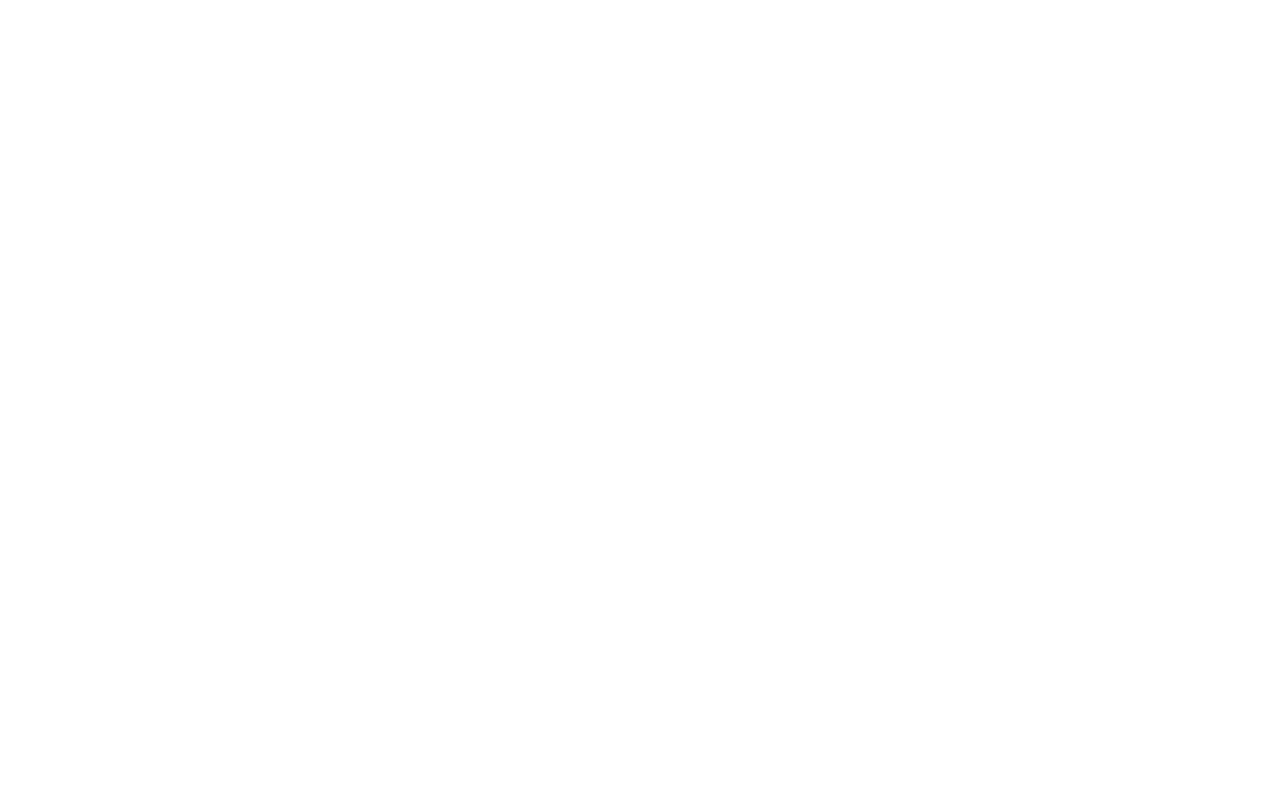
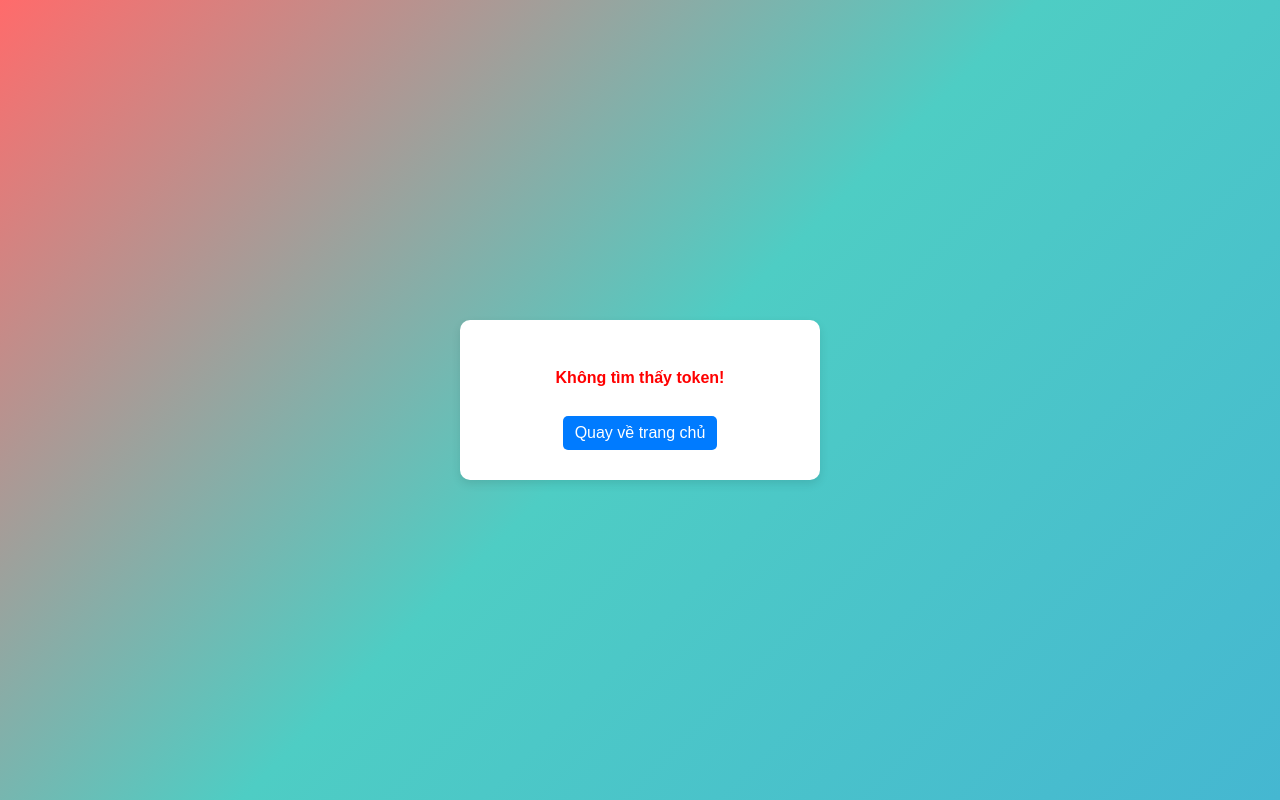
Before and after one commit to NguyenMinhToan003/CHAT_LOGINX, a React (Vite) app: page /login in a window 1280 px wide. Before the commit this address had no page. Built offline with nearby package versions, Linux system fonts and the light colour scheme.

Commit message:
change-login

```diff
--- a/src/User/User.jsx
+++ b/src/User/User.jsx
@@ -7,18 +7,12 @@ import { useSocket } from '../provider/SocketProvider'
 
 const User = () => {
   const { onlineUsers, handleCallVideo } = useSocket()
-  const id = JSON.parse(localStorage.getItem('user'))._id
-  const [user, setUser] = useState(null)
+  const user = JSON.parse(localStorage.getItem('user'))
   const [allUser, setAllUser] = useState([])
 
   const fetchUser = async () => {
-    const response = await getDataUser(id)
-    if (!response) {
-      window.location.href = '/'
-    }
     const allUserData = await getAllUser()
     setAllUser(allUserData)
-    setUser(response)
   }
 
   useEffect(() => {
@@ -52,7 +46,7 @@ const User = () => {
         <div className='button-group'>
           <div>
             <h4 className='title'>{user?.name || 'User'}</h4>
-            <p className='subtitle'>User ID: {id}</p>
+            <p className='subtitle'>User ID: {user._id}</p>
           </div>
           <img src={user?.picture} alt='avatar' className='avatar' />
           <a href='/roomchats' className='chat-button'>
@@ -73,7 +67,7 @@ const User = () => {
           <ul className='user-list'>
             {onlineUsers.map(
               (onlineUser, index) =>
-                onlineUser.userId !== id && (
+                onlineUser.userId !== user._id && (
                   <li
                     key={index}
                     className='user-item'
--- a/src/api.js
+++ b/src/api.js
@@ -1,10 +1,12 @@
 import axios from 'axios';
 
-const host = `${import.meta.env.VITE_SERVER_HOST}/api`;
+const axiosInstance = axios.create({
+	baseURL: `${import.meta.env.VITE_SERVER_HOST}/api`,
+});
 
 //////////! room
 export const createRoomChat = async (type,name,avartar = null,admins,member) => {
-	const response = await axios.post(`${host}/roomchat/create`, {
+	const response = await axiosInstance.post(`/roomchat/create`, {
 		type: type,
 		name: name,
 		avartar: avartar,
@@ -15,18 +17,18 @@ export const createRoomChat = async (type,name,avartar = null,admins,member) =>
 }
 
 export const getRoomChat = async (id) => {
-	const response = await axios.get(`${host}/roomchat/getRoom?roomId=${id}`)
+	const response = await axiosInstance.get(`/roomchat/getRoom?roomId=${id}`)
 	return response?.data;
 }
 export const getAllMessage = async (roomId,userId) => {
-	const response = await axios.post(`${host}/message/all`, {
+	const response = await axiosInstance.post(`/message/all`, {
 		roomId: roomId,
 		userId: userId
 	})
 	return response?.data;
 }
 export const createMessage = async (roomId, userId, message) => {
-	const response = await axios.post(`${host}/message/create`, {
+	const response = await axiosInstance.post(`/message/create`, {
 		roomId: roomId,
 		sender: userId,
 		content: message
@@ -34,16 +36,16 @@ export const createMessage = async (roomId, userId, message) => {
 	return response?.data;
 }
 export const getRoomChatByUserId = async (userId) => {
-	const response = await axios.get(`${host}//roomchat/getRoomChatByUserId?userId=${userId}`)
+	const response = await axiosInstance.get(`/roomchat/getRoomChatByUserId?userId=${userId}`)
 	return response?.data;
 }
 //////////! user
 export const getAllUser = async () => {
-	const response = await axios.get(`${host}/user/all`)
+	const response = await axiosInstance.get(`/user/all`)
 	return response?.data;
 }
 export const getDataUser = async (id) => {
-	const response = await axios.post(`${host}/user`, {
+	const response = await axiosInstance.post(`/user`, {
 			id:id
 	})
 	return response?.data;
@@ -51,17 +53,17 @@ export const getDataUser = async (id) => {
 
 //////////! call Stringee
 export const createRoomStringee = async () => {
-	const response = await axios.post(`${host}/roomVideoCall/create-room`)
+	const response = await axiosInstance.post(`/roomVideoCall/create-room`)
 	return response?.data;
 }
 export const getUserTokenStringee = async (userId) => {
-	const response = await axios.post(`${host}/roomVideoCall/get-user-token`, {
+	const response = await axiosInstance.post(`/roomVideoCall/get-user-token`, {
 		userId: userId
 	})
 	return response?.data;
 }
 export const getRoomTokenStringee = async (roomId) => {
-	const response = await axios.post(`${host}/roomVideoCall/get-room-token`, {
+	const response = await axiosInstance.post(`/roomVideoCall/get-room-token`, {
 		roomId: roomId
 	})
 	return response?.data;
@@ -69,6 +71,13 @@ export const getRoomTokenStringee = async (roomId) => {
 
 //////! peerjs server
 export const getIceServer = async () => {
-	const response = await axios.get(`${host}/peer-server/get-ice-server`)
+	const response = await axiosInstance.get(`/peer-server/get-ice-server`)
 	return response?.data;
 }
+
+//////////! auth
+export const verifyToken = async (token) => {
+	const response =
+		await axiosInstance.get(`/auth/decode-token-login?token=${token}`,)
+	return response?.data;
+}
--- /dev/null
+++ b/src/auth/Login.css
@@ -0,0 +1,59 @@
+/* Định dạng toàn trang */
+.login-container {
+  display: flex;
+  justify-content: center;
+  align-items: center;
+  height: 100vh;
+  background-color: #f4f4f4;
+}
+
+/* Hộp chứa nội dung */
+.login-box {
+  background: white;
+  padding: 30px;
+  border-radius: 10px;
+  box-shadow: 0px 4px 10px rgba(0, 0, 0, 0.1);
+  text-align: center;
+  width: 300px;
+}
+
+/* Hiệu ứng loading */
+.loading {
+  display: flex;
+  flex-direction: column;
+  align-items: center;
+}
+
+.spinner {
+  width: 40px;
+  height: 40px;
+  border: 5px solid rgba(0, 0, 0, 0.1);
+  border-top: 5px solid #007bff;
+  border-radius: 50%;
+  animation: spin 1s linear infinite;
+}
+
+@keyframes spin {
+  0% { transform: rotate(0deg); }
+  100% { transform: rotate(360deg); }
+}
+
+/* Lỗi */
+.error {
+  color: red;
+  font-weight: bold;
+}
+
+.error button {
+  margin-top: 10px;
+  padding: 8px 12px;
+  border: none;
+  background-color: #007bff;
+  color: white;
+  cursor: pointer;
+  border-radius: 5px;
+}
+
+.error button:hover {
+  background-color: #0056b3;
+}
--- /dev/null
+++ b/src/auth/Login.jsx
@@ -0,0 +1,56 @@
+import { useEffect, useState } from 'react';
+import { useLocation, useNavigate } from 'react-router-dom';
+import { verifyToken } from '../api';
+import './Login.css';
+
+const Login = () => {
+  const location = useLocation();
+  const navigate = useNavigate();
+  const [loading, setLoading] = useState(true);
+  const [error, setError] = useState(null);
+
+  useEffect(() => {
+    const fetchUser = async () => {
+      const params = new URLSearchParams(location.search);
+      const token = params.get('token');
+
+      if (!token) {
+        setError("Không tìm thấy token!");
+        setLoading(false);
+        return;
+      }
+
+      try {
+        const user = await verifyToken(token);
+        localStorage.setItem('user', JSON.stringify(user));
+        navigate('/user'); // Chuyển hướng nếu xác thực thành công
+      } catch (err) {
+        setError("Xác thực thất bại! Vui lòng thử lại.");
+      } finally {
+        setLoading(false);
+      }
+    };
+
+    fetchUser();
+  }, [location, navigate]);
+
+  return (
+    <div className="login-container">
+      <div className="login-box">
+        {loading ? (
+          <div className="loading">
+            <div className="spinner"></div>
+            <p>Đang đăng nhập...</p>
+          </div>
+        ) : error ? (
+          <div className="error">
+            <p>{error}</p>
+            <button onClick={() => navigate('/')}>Quay về trang chủ</button>
+          </div>
+        ) : null}
+      </div>
+    </div>
+  );
+};
+
+export default Login;
--- a/src/router/AppRouter.jsx
+++ b/src/router/AppRouter.jsx
@@ -6,6 +6,7 @@ import RoomChat from "../roomchat/RoomChat";
 import RoomChatId from "../roomchat/RoomChatId";
 import RoomChatVideoCall from "../roomchat/RoomChatVideoCall";
 import Profile from "../VideoCall/VideoCall";
+import Login from "../auth/Login";
 
 
 
@@ -15,11 +16,12 @@ const AppRouter = () => {
 
       <Routes>
         <Route path="/" element={<Home />} />
-        <Route path="/user/:id" element={<User />} />
+        <Route path="/user" element={<User />} />
         <Route path='/roomchats' element={<RoomChat />} />
         <Route path='/roomchats/:id' element={<RoomChatId />} />
         <Route path='/video-call/:id' element={<Profile/>} />
-        <Route path='/roomChatVideoCall/:id' element={<RoomChatVideoCall />} />
+      <Route path='/roomChatVideoCall/:id' element={<RoomChatVideoCall />} />
+      <Route path='/login' element={<Login />} />
       </Routes>
 
   );
```
